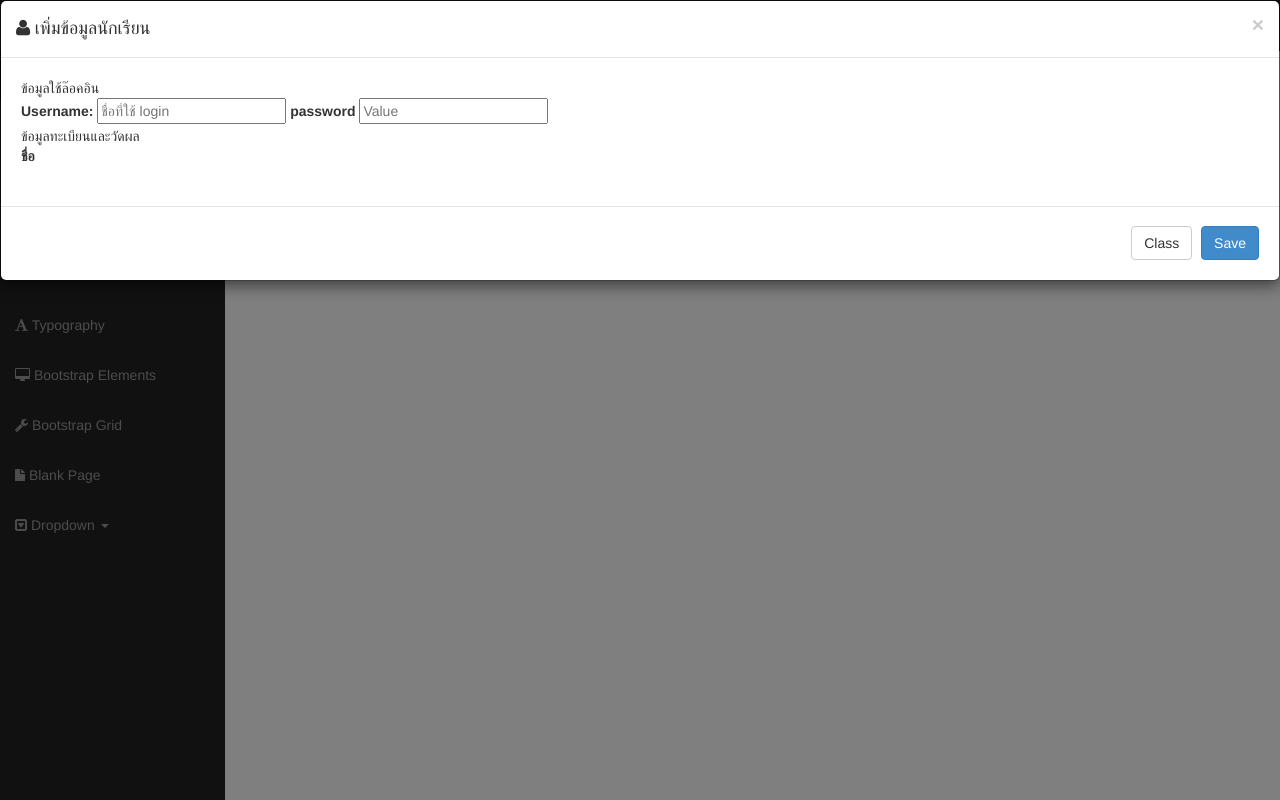
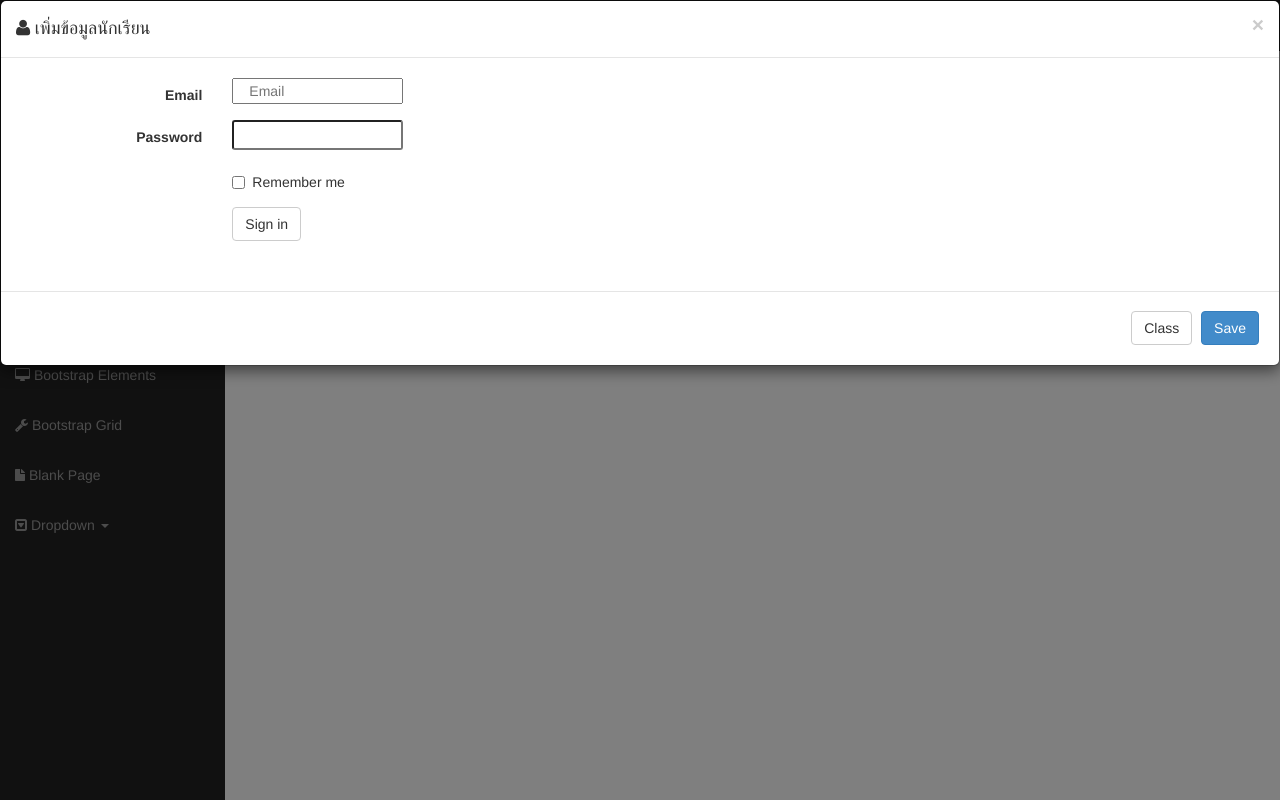
Before and after one commit to mynameistecs51/school, a CodeIgniter app: page /school/index.php/ctl_main/student_info in a window 1280 px wide, after a click on "เพิ่ม". Run offline with CodeIgniter, Linux system fonts and the light colour scheme; grey boxes labelled with a size stand in for pictures from a placeholder-image service; some libraries are stand-ins or nearby versions.

Commit message:
chaiwat update 5/1/57 13.13

```diff
--- a/application/views/admin/student_info.php
+++ b/application/views/admin/student_info.php
@@ -34,22 +34,34 @@
 						<h4 class="modal-title" id="myModalLabel"><i class="fa fa-user">  เพิ่มข้อมูลนักเรียน</i></h4>
 					</div>
 					<div class="modal-body">
-						<form role="form" class="form-inline">
+						<form class="form-horizontal" role="form">
 							<div class="form-group">
-								<span class="control-label">ข้อมูลใช้ล๊อคอิน</span><br/>
-								<div class="controls form-inline">
-									<label for="inputValue">Username:</label>
-									<input type="text" class="input-small" id="exampleInputEmail2" placeholder="ชื่อที่ใช้ login">
-
-									<label for="inputValue">password</label>
-									<input type="password" class="input-small" placeholder="Value" id="inputValue">
-								</div>
-								<span>ข้อมูลทะเบียนและวัดผล</span><br/>
-								<div class="controls form-inline">
-									<label for="inputValue">ชื่อ</label>
+								<label for="inputEmail3" class="col-sm-2 control-label">Email</label>
+								<div class="col-sm-10">
+									<input type="email" class="form col-sm-2" id="inputEmail3" placeholder="Email">
 								</div>
 							</div>
-						</form><!--enform -->
+							<div class="form-group">
+								<label for="inputPassword3" class="col-sm-2 control-label">Password</label>
+								<div class="col-sm-10">
+								<input type="text" class="input-sm col-sm-2" id="user_name" name="user_name" >
+								</div>
+							</div>
+							<div class="form-group">
+								<div class="col-sm-offset-2 col-sm-10">
+									<div class="checkbox">
+										<label>
+											<input type="checkbox"> Remember me
+										</label>
+									</div>
+								</div>
+							</div>
+							<div class="form-group">
+								<div class="col-sm-offset-2 col-sm-10">
+									<button type="submit" class="btn btn-default">Sign in</button>
+								</div>
+							</div>
+						</form> <!--enform -->
 					</div>
 					<div class="modal-footer">
 						<button type="button" class="btn btn-default" data-dismiss="modal">Class</button>
```
